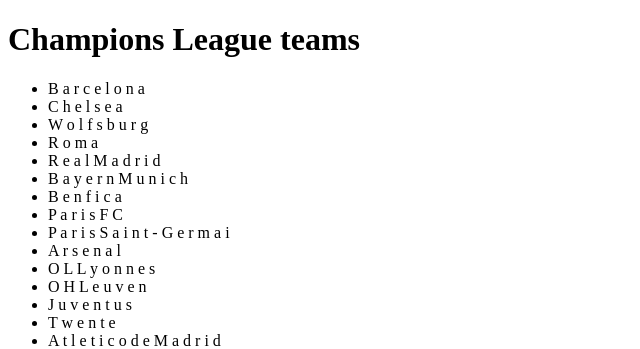
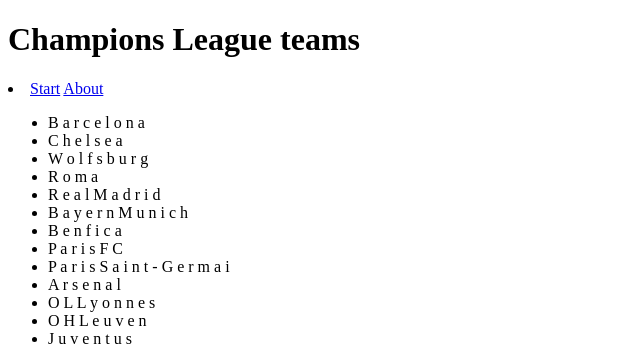
Before and after one commit to Patricia-LF/some-teams, a PHP site: page / in a window 1280 px wide. Shown: the top 349 px of the page, without its empty margins (0-640 px from the left). Run offline with PHP 8.4, Linux system fonts and the light colour scheme.

Commit message:
Added nav to start and about

```diff
--- a/header.php
+++ b/header.php
@@ -5,6 +5,8 @@
     <meta charset="UTF-8">
     <meta name="viewport" content="width=device-width, initial-scale=1.0">
     <title>Some teams</title>
+    <link
+        rel="stylesheet" href="style.css">
 </head>
 
 <body>
--- a/index.php
+++ b/index.php
@@ -8,8 +8,16 @@ require 'data.php';
     <h1>Champions League teams</h1>
 </header>
 
+<nav>
+    <li>
+        <a href="index.php">Start</a>
+        <a href="about.php">About</a>
+    </li>
+</nav>
+
 <main>
 
+    <a href="About"></a>
     <ul>
         <?php foreach ($teams as $key => $value) { ?>
             <li>
```
Also changed, not shown: about.php (+7 -0 lines), style.css (added).
